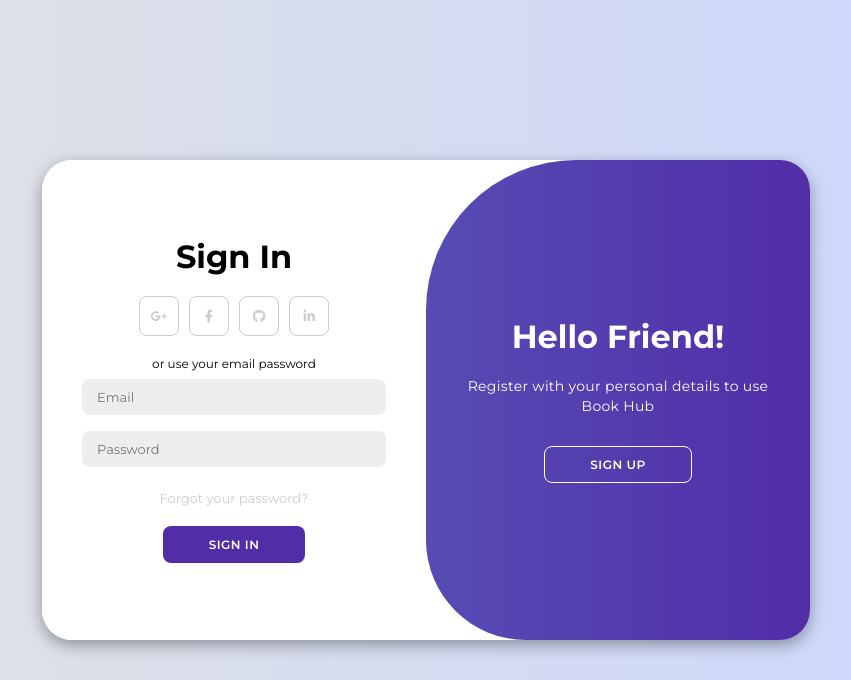
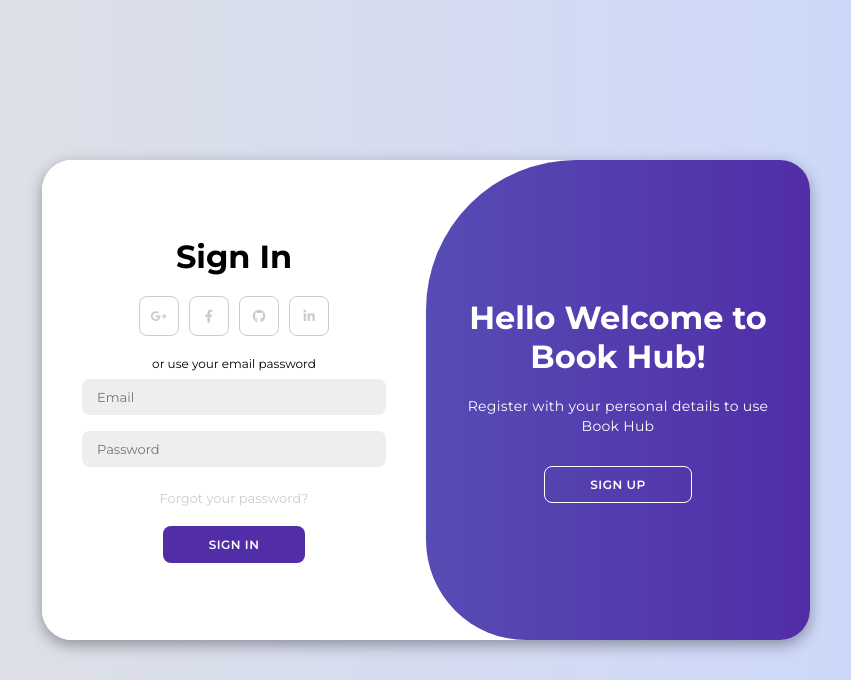
Before and after one commit to Mbelenga/Book-Hub, a Flask app: page / in a window 1280 px wide. Shown: the top 680 px of the page, without its empty margins (214-1065 px from the left). Run offline with Flask 3, Linux system fonts and the light colour scheme.

Commit message:
Lets see if it works

```diff
--- a/templates/modern.html
+++ b/templates/modern.html
@@ -71,7 +71,7 @@
                     <button class="hidden" id="login">Sign In</button>
                 </div>
                 <div class="toggle-panel toggle-right">
-                    <h1>Hello Friend!</h1>
+                    <h1>Hello Welcome to Book Hub!</h1>
                     <p>Register with your personal details to use Book Hub</p>
                     <button class="hidden" id="register">Sign Up</button>
                 </div>
@@ -79,6 +79,6 @@
         </div>
     </div>
 
-    <script src="{{ url_for('static', filename='Scripts/modern.js') }}"></script>
+    <script src="{{ url_for('static', filename='js/modern.js') }}"></script>
   </body>
 </html>
```
